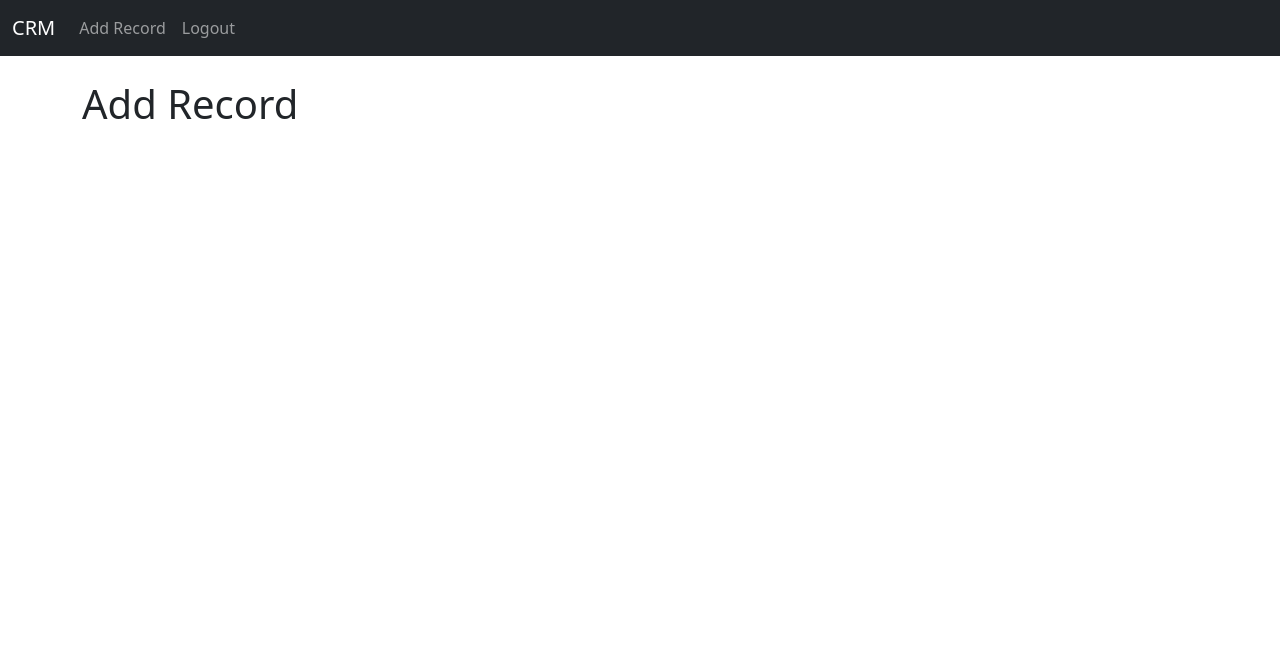
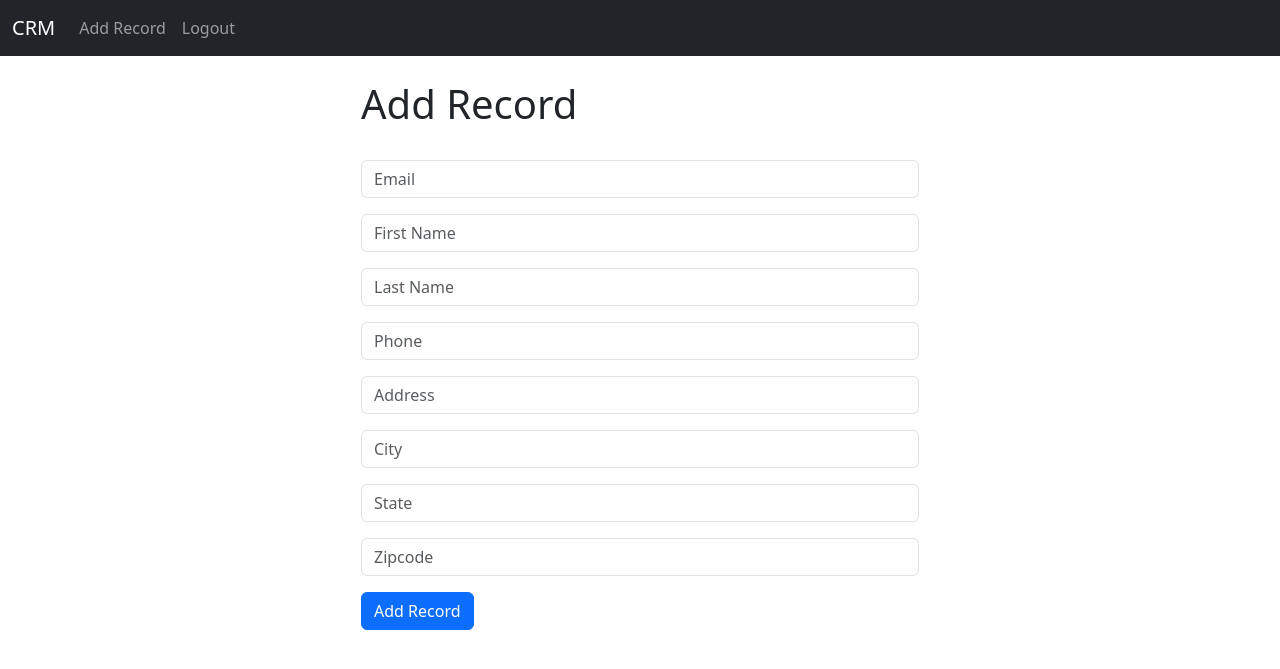
Before and after one commit to apoorvaanurag/crm-app, a Django app: page /add_record/ in a window 1280 px wide. Shown: the top 669 px of the page. Run offline with Django 4.2, Linux system fonts and the light colour scheme; the visitor is signed in with stand-in values (Sample User, id 1).

Commit message:
new update and add feature

```diff
--- a/website/forms.py
+++ b/website/forms.py
@@ -1,6 +1,7 @@
 from django.contrib.auth.forms import UserCreationForm
 from django.contrib.auth.models import User
 from django import forms
+from .models import Record
 
 
 class SignUpForm(UserCreationForm):
@@ -11,10 +12,9 @@ class SignUpForm(UserCreationForm):
     last_name = forms.CharField(label="", max_length=100, widget=forms.TextInput(
         attrs={'class': 'form-control', 'placeholder': 'Last Name'}))
 
-
     class Meta():
         model = User
-        fields = ('username','email','first_name',
+        fields = ('username', 'email', 'first_name',
                   'last_name', 'password1', 'password2')
 
     def __init__(self, *args, **kwargs):
@@ -34,3 +34,28 @@ class SignUpForm(UserCreationForm):
         self.fields['password2'].widget.attrs['placeholder'] = 'Confirm Password'
         self.fields['password2'].label = ''
         self.fields['password2'].help_text = '<span class="form-text text-muted"><small>Enter the same password as before, for verification.</small></span>'
+
+# create add record form
+
+
+class AddRecordForm(forms.ModelForm):
+    first_name = forms.CharField(label="", max_length=100, widget=forms.TextInput(
+        attrs={'class': 'form-control', 'placeholder': 'First Name'}))
+    last_name = forms.CharField(label="", max_length=100, widget=forms.TextInput(
+        attrs={'class': 'form-control', 'placeholder': 'Last Name'}))
+    email = forms.CharField(label="", max_length=100, widget=forms.TextInput(
+        attrs={'class': 'form-control', 'placeholder': 'Email'}))
+    phone = forms.CharField(label="", max_length=100, widget=forms.TextInput(
+        attrs={'class': 'form-control', 'placeholder': 'Phone'}))
+    address = forms.CharField(label="", max_length=100, widget=forms.TextInput(
+        attrs={'class': 'form-control', 'placeholder': 'Address'}))
+    city = forms.CharField(label="", max_length=100, widget=forms.TextInput(
+        attrs={'class': 'form-control', 'placeholder': 'City'}))
+    state = forms.CharField(label="", max_length=100, widget=forms.TextInput(
+        attrs={'class': 'form-control', 'placeholder': 'State'}))
+    zipcode = forms.CharField(label="", max_length=6, widget=forms.TextInput(
+        attrs={'class': 'form-control', 'placeholder': 'Zipcode'}))
+
+    class Meta():
+        model = Record
+        exclude = ("user",)
--- a/website/templates/add_record.html
+++ b/website/templates/add_record.html
@@ -2,6 +2,16 @@
 
 {% block content %}
 
-<h1>Add Record</h1>
+
+<div class="col-md-6 offset-md-3">
+    <h1>Add Record</h1>
+    <br>
+    <form action="{% url 'add_record' %}" method="post">
+        {% csrf_token %}
+
+        {{form.as_p}}
+        <button type="submit" class="btn btn-primary">Add Record</button>
+    </form>
+</div>
 
 {%endblock%}
--- a/website/urls.py
+++ b/website/urls.py
@@ -9,4 +9,5 @@ urlpatterns = [
     path('record/<int:pk>',views.customer_record,name='record'), #click a record to open in new page
     path('delete_record/<int:pk>',views.delete_record,name='delete_record'),
     path('add_record/',views.add_record,name='add_record'),
+    path('update_record/<int:pk>',views.update_record,name='update_record'),
 ]
--- a/website/views.py
+++ b/website/views.py
@@ -1,7 +1,7 @@
 from django.shortcuts import render, redirect
 from django.contrib.auth import authenticate, login, logout
 from django.contrib import messages
-from .forms import SignUpForm
+from .forms import SignUpForm, AddRecordForm
 from .models import Record
 # Create your views here.
 
@@ -73,4 +73,27 @@ def delete_record(request,pk):
         return redirect('home')
 
 def add_record(request):
-    return render(request, 'add_record.html', {})
+        form = AddRecordForm(request.POST or None)
+        if request.user.is_authenticated:
+            if request.method == "POST":
+                if form.is_valid():
+                    add_record = form.save()
+                    messages.success(request, "New record has been added!")
+                    return redirect('home')
+            return render(request, 'add_record.html', {'form': form})
+        else:
+            messages.success(request, "You must be logged in to do this")
+            return redirect("home")
+
+def update_record(request, pk):
+    if request.user.is_authenticated:
+        current_record = Record.objects.get(id=pk)
+        form = AddRecordForm(request.POST or None, instance=current_record)
+        if form.is_valid():
+            form.save()
+            messages.success(request, "Record has been updated! ")
+            return redirect('home')
+        return render(request, 'update_record.html',{'form':form})
+    else:
+        messages.success(request, "You must be logged in to access this")
+        return redirect('home')
```
